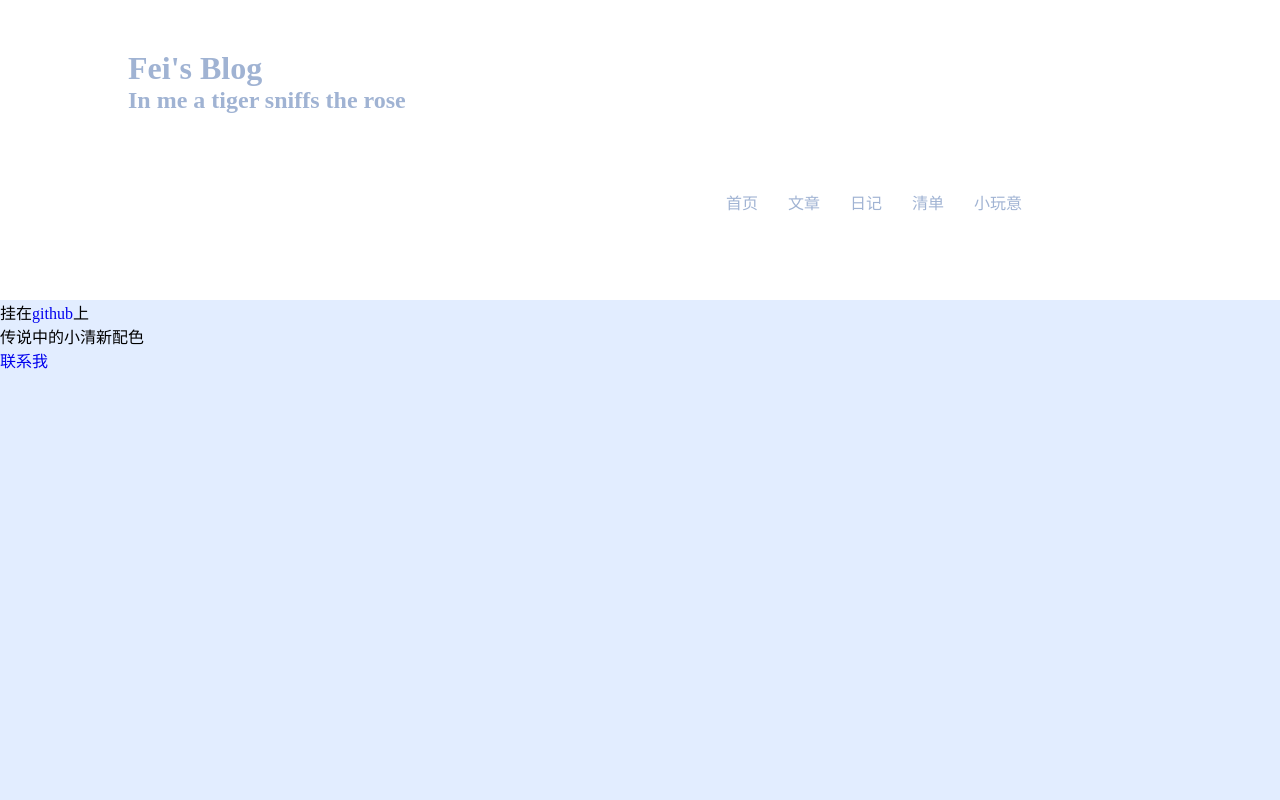
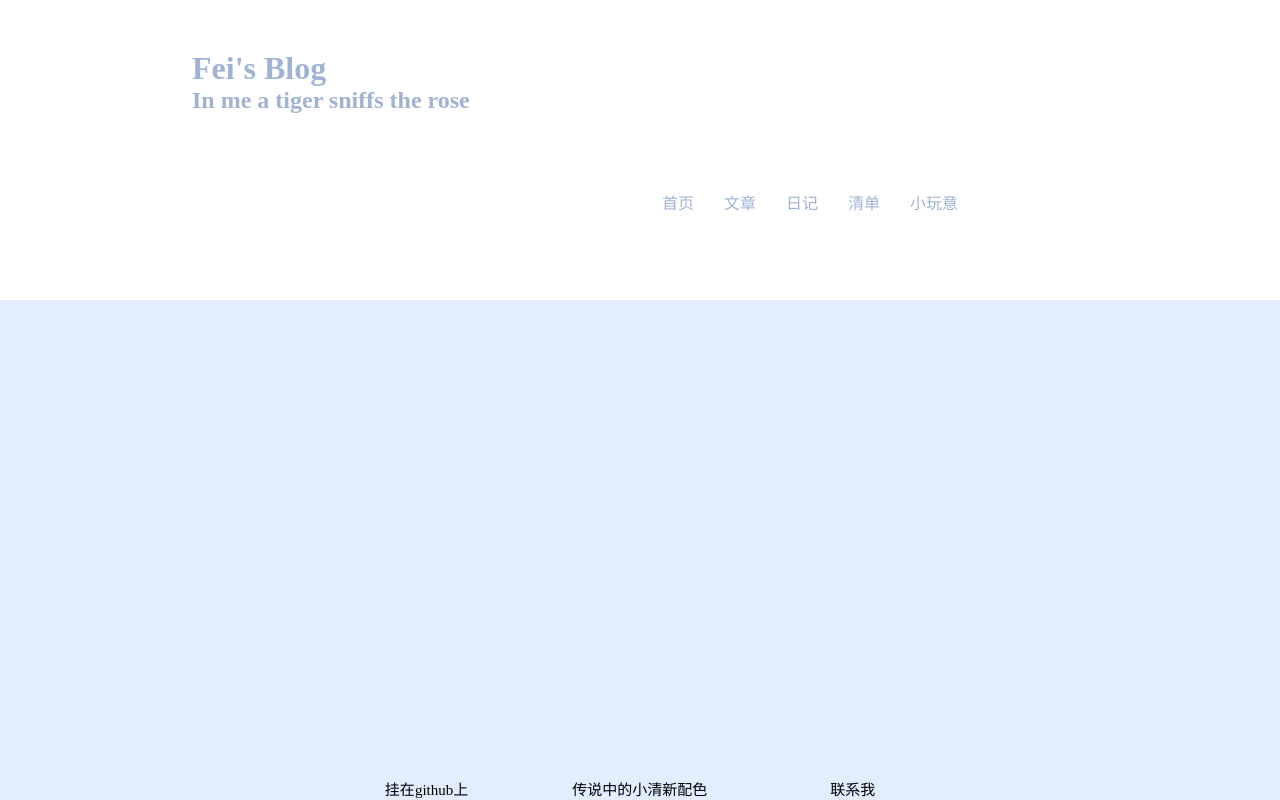
Before and after one commit to feizaihui/feizaihui.github.io, a plain HTML site: page index.html in a window 1280 px wide. Drawn offline with Linux system fonts and the light colour scheme.

Commit message:
Update style.css

```diff
--- a/css/style.css
+++ b/css/style.css
@@ -5,10 +5,12 @@
 
 body{
 	background-color: rgb(226,237,255);
+	font-family: "微软雅黑";
 }
 
 a{
 	text-decoration: none;
+	color: black;
 }
 
 #header{
@@ -16,12 +18,11 @@ a{
 	height: 300px;
 	background-color: rgb(255,255,255);
 	top: 0px;
-	font-family: "微软雅黑";
 	color: rgb(160,179,211);
 }
 
 #header_box{
-	width: 80%;
+	width: 70%;
 	height: 300px;
 	margin: auto;
 }
@@ -53,3 +54,29 @@ a{
 #nav a{
 	color: rgb(160,179,211);
 }
+
+#foot{
+	width: 100%;
+	position: absolute;
+	bottom: 0px;
+	font-size: 15px;
+	line-height: 20px;
+
+}
+
+#foot_box{
+	width: 50%;
+	height: 20px;
+	margin: 0px auto;
+
+}
+
+#foot ul{
+	list-style: none;
+}
+
+#foot li{
+	float: left;
+	width: 33.3%;
+	text-align: center;
+}
```
